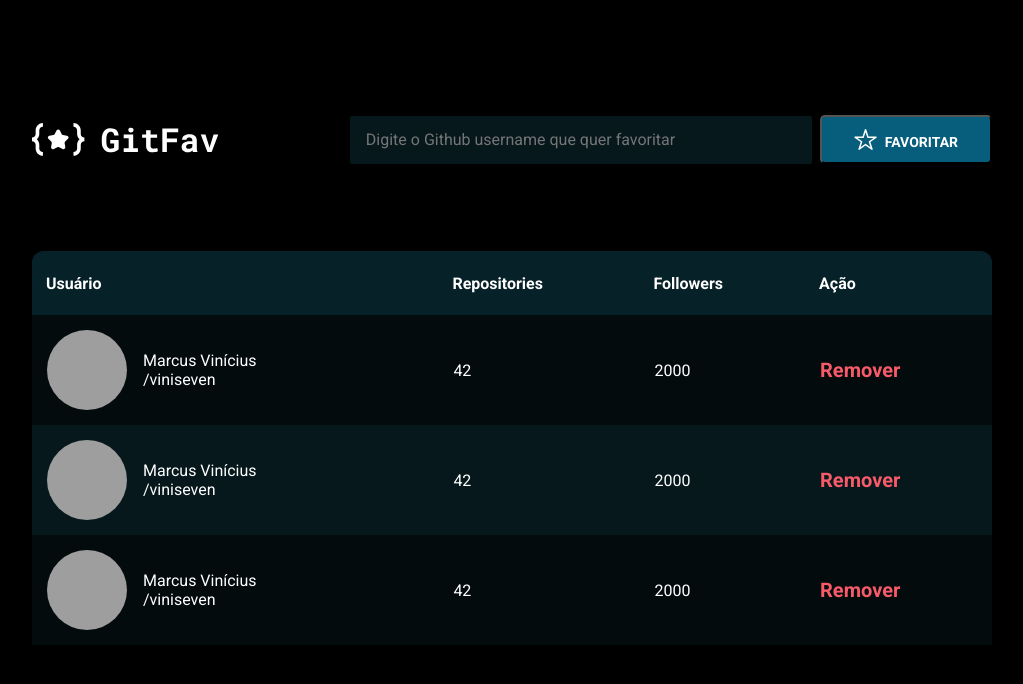
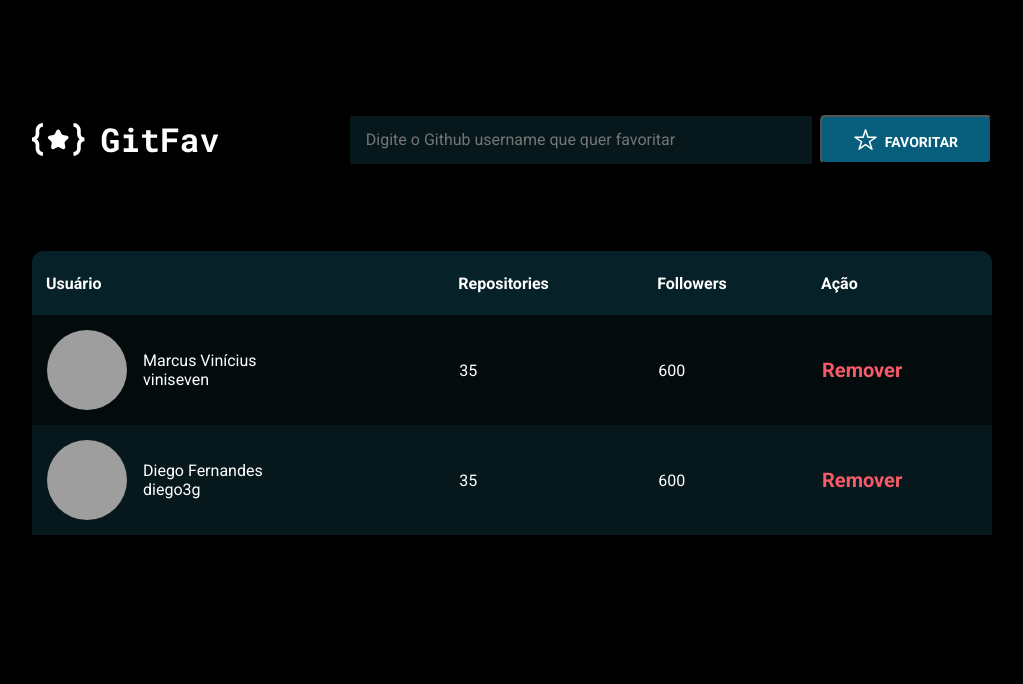
Before and after one commit to viniseven/git_fav2.0, a website with bundled scripts: page index.html in a window 1280 px wide. Shown: the whole page, without its empty margins (128-1151 px from the left). Built offline with nearby package versions, Linux system fonts and the light colour scheme; grey boxes are pictures that could not be loaded.

Commit message:
Remove user from array

```diff
--- a/index.html
+++ b/index.html
@@ -4,6 +4,7 @@
         <meta charset="UTF-8">
         <meta name="viewport" content="width=device-width, initial-scale=1.0">
         <link rel="stylesheet" href="style.css">
+        <script src="js/main.js" type="module" defer></script>
         <title>GitFav</title>
     </head>
 
@@ -32,79 +33,7 @@
                         <th>Ação</th>
                     </tr>
                 </thead>
-                <tbody>
-                    <tr>
-                        <td id='user'>
-                            <img src="https://www.github.com/viniseven.png"
-                                alt="Foto de perfil do usuário">
-
-                            <a href="https://www.github.com/viniseven">
-                                <p>Marcus Vinícius</p>
-                                <span>/viniseven</span>
-                            </a>
-                        </td>
-
-                        <td>
-                            42
-                        </td>
-
-                        <td>
-                            2000
-                        </td>
-
-                        <td id="btn_action">
-                            <button>Remover</button>
-                        </td>
-                    </tr>
-
-                    <tr>
-                        <td id='user'>
-                            <img src="https://www.github.com/viniseven.png"
-                                alt="Foto de perfil do usuário">
-
-                            <a href="https://www.github.com/viniseven">
-                                <p>Marcus Vinícius</p>
-                                <span>/viniseven</span>
-                            </a>
-                        </td>
-
-                        <td>
-                            42
-                        </td>
-
-                        <td>
-                            2000
-                        </td>
-
-                        <td id="btn_action">
-                            <button>Remover</button>
-                        </td>
-                    </tr>
-
-                    <tr>
-                        <td id='user'>
-                            <img src="https://www.github.com/viniseven.png"
-                                alt="Foto de perfil do usuário">
-
-                            <a href="https://www.github.com/viniseven">
-                                <p>Marcus Vinícius</p>
-                                <span>/viniseven</span>
-                            </a>
-                        </td>
-
-                        <td>
-                            42
-                        </td>
-
-                        <td>
-                            2000
-                        </td>
-
-                        <td id="btn_action">
-                            <button>Remover</button>
-                        </td>
-                    </tr>
-                </tbody>
+                <tbody></tbody>
             </table>
         </div>
     </body>
--- /dev/null
+++ b/js/favorites.js
@@ -0,0 +1,105 @@
+export class Favorites{
+    constructor (root){
+        this.root = document.querySelector(root)
+        this.load()
+    }
+
+    load(){
+        this.entries = [
+            {
+                login: 'viniseven',
+                name: 'Marcus Vinícius',
+                public_repos: '35',
+                followers: '600'
+            },
+            {
+                login: 'diego3g',
+                name: 'Diego Fernandes',
+                public_repos: '35',
+                followers: '600'
+            }
+            ]
+        }
+
+    delete(user){
+        const filteredEntries = this.entries.filter(entry =>
+            entry.login !== user.login)
+
+            console.log(filteredEntries)
+    }
+}
+
+
+export class FavoritesView extends Favorites{
+    constructor (root){
+        super(root)
+
+        this.tbody = this.root.querySelector('table tbody')
+        this.update()
+    }
+
+    update(){
+       this.removeAllTr()
+
+       this.entries.forEach(user => {
+            const row = this.createRow()
+
+            row.querySelector('#user img').src = `https://github.com/${user.login}.png`
+            row.querySelector('#user img').alt = `Foto de perfil do usuário ${user.name}`
+            row.querySelector('#user a').href = `https://github.com/${user.login}`
+            row.querySelector('#user p').textContent = user.name
+            row.querySelector('#user span').textContent = user.login
+            row.querySelector('#repositories').textContent = user.public_repos
+            row.querySelector('#followers').textContent = user.followers
+
+            row.querySelector('#btn_action').onclick = () => {
+                const isOk = confirm('Deseja excluir o usuário')
+
+                if(isOk){
+                    this.delete(user)
+                }
+            }
+
+
+            this.tbody.append(row)
+       })
+    }
+
+    createRow(){
+
+        const tr = document.createElement('tr')
+
+        tr.innerHTML = `
+            <td id='user'>
+                <img src="https://www.github.com/viniseven.png"
+                alt="Foto de perfil do usuário">
+
+                <a href="https://www.github.com/viniseven" target='_blank'>
+                    <p>Marcus Vinícius</p>
+                    <span>/viniseven</span>
+                </a>
+            </td>
+
+            <td id='repositories'>
+                42
+            </td>
+
+            <td id='followers'>
+                2000
+            </td>
+
+            <td id="btn_action">
+                <button>Remover</button>
+            </td>
+        `
+        return tr
+    }
+
+    removeAllTr(){
+
+        const tbody = this.root.querySelector('table tbody')
+        tbody.querySelectorAll('tr').forEach((tr) => {
+            tr.remove()
+        })
+    }
+}
--- /dev/null
+++ b/js/main.js
@@ -0,0 +1,3 @@
+import { FavoritesView } from "./favorites.js";
+
+new FavoritesView('.container')
```
